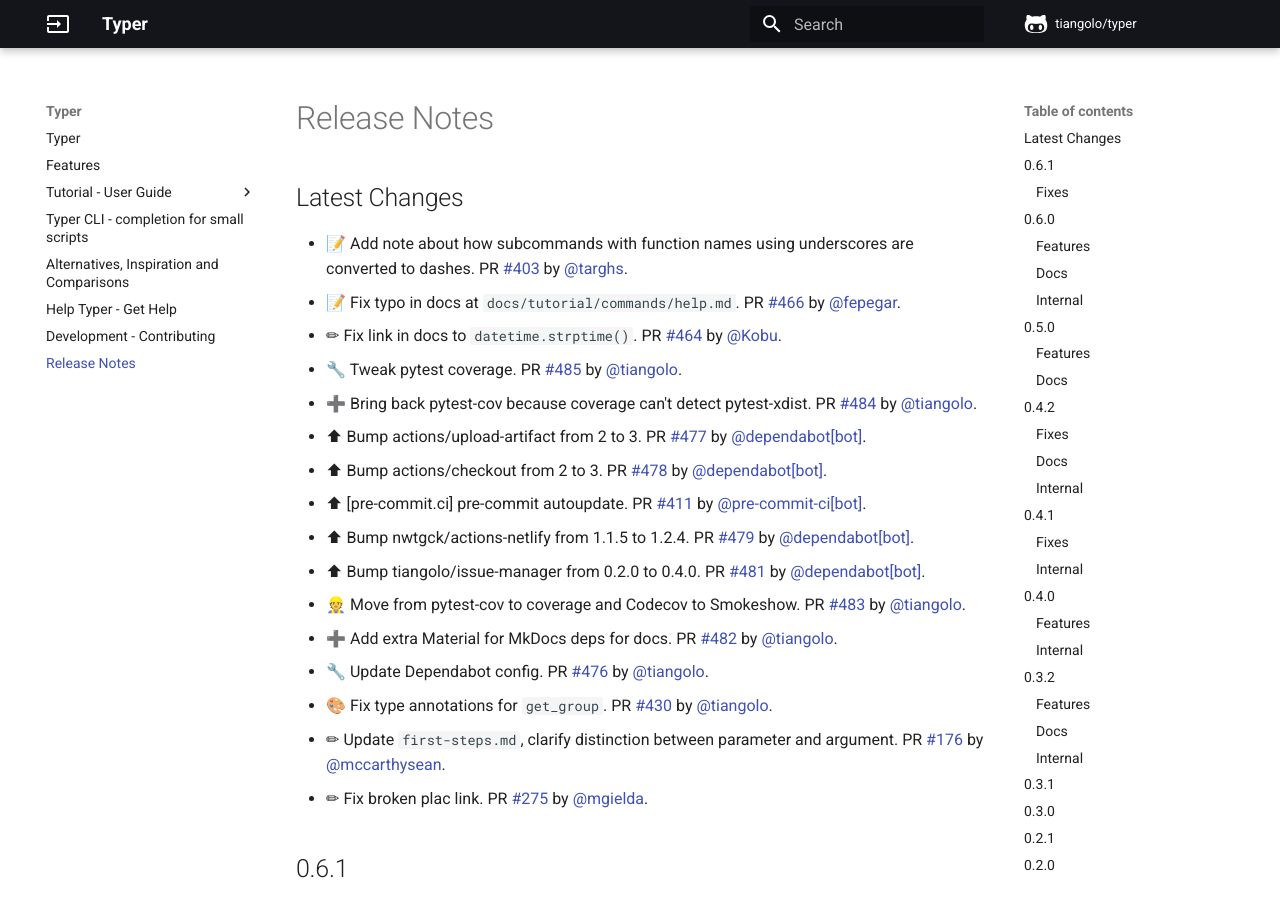
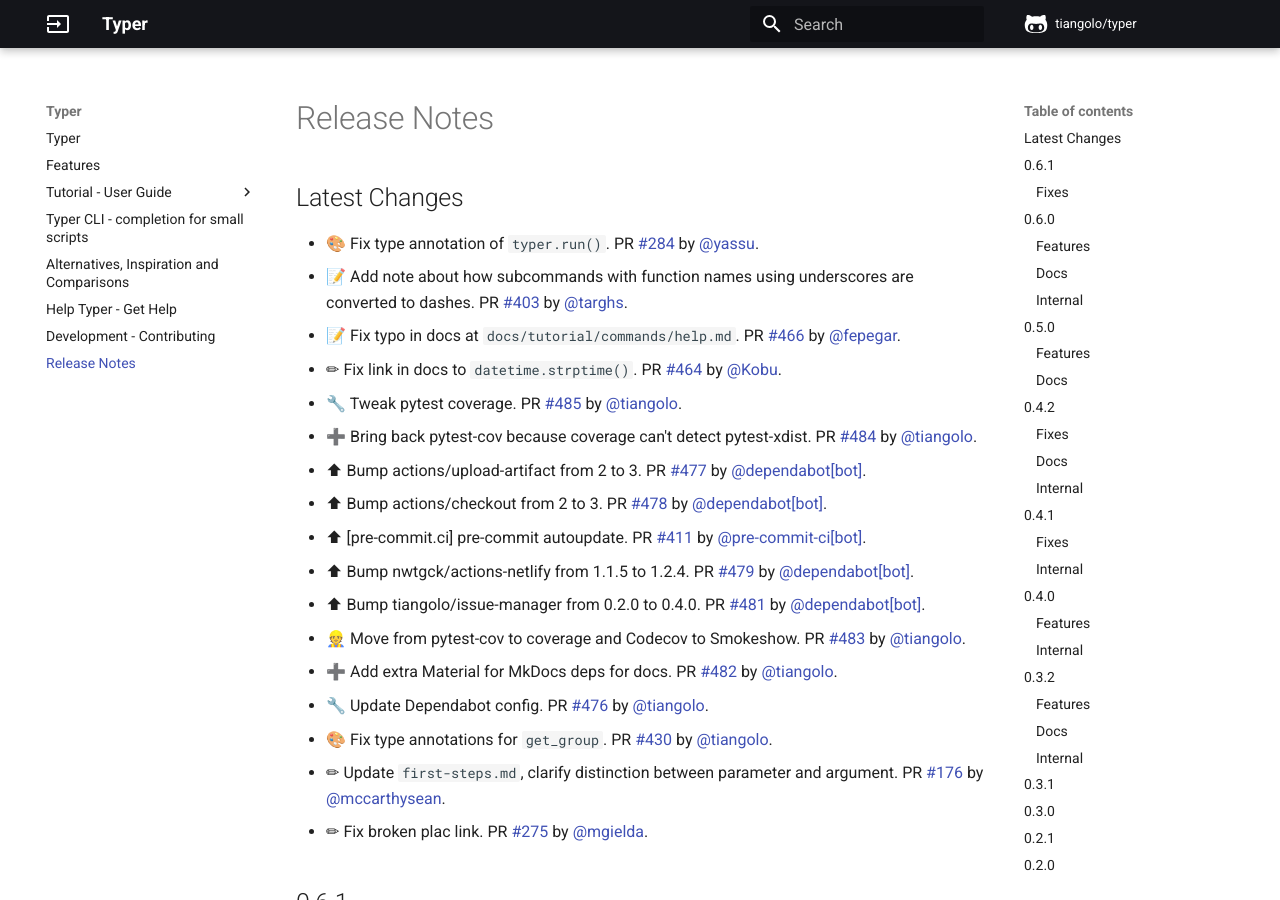
Before and after one commit to RED0731/red_pythonTyper, an MkDocs documentation site: the page built from docs/release-notes.md, in a window 1280 px wide and 900 px high. Built offline with MkDocs 1.6.1 and Material for MkDocs 9.7.7, drawn with Linux system fonts in a browser that asks for light colours; comment, search, counter and statistics services are not loaded.

Commit message:
📝 Update release notes

```diff
--- a/docs/release-notes.md
+++ b/docs/release-notes.md
@@ -1,5 +1,6 @@
 ## Latest Changes
 
+* 🎨 Fix type annotation of `typer.run()`. PR [#284](https://github.com/tiangolo/typer/pull/284) by [@yassu](https://github.com/yassu).
 * 📝 Add note about how subcommands with function names using underscores are converted to dashes. PR [#403](https://github.com/tiangolo/typer/pull/403) by [@targhs](https://github.com/targhs).
 * 📝 Fix typo in docs at `docs/tutorial/commands/help.md`. PR [#466](https://github.com/tiangolo/typer/pull/466) by [@fepegar](https://github.com/fepegar).
 * ✏ Fix link in docs to `datetime.strptime()`. PR [#464](https://github.com/tiangolo/typer/pull/464) by [@Kobu](https://github.com/Kobu).
```
